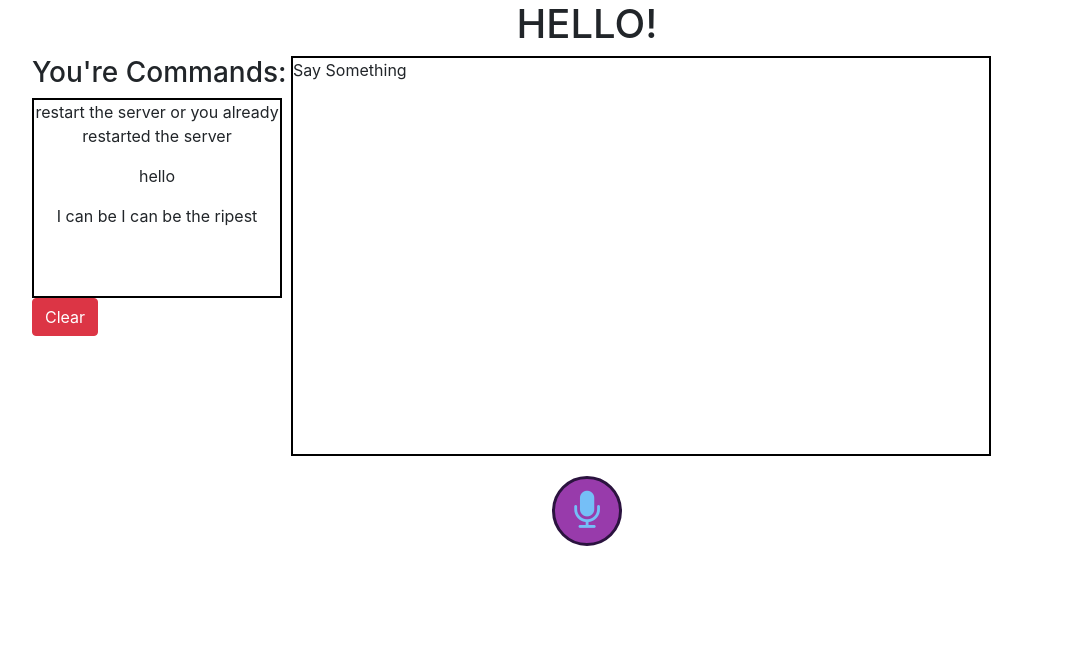
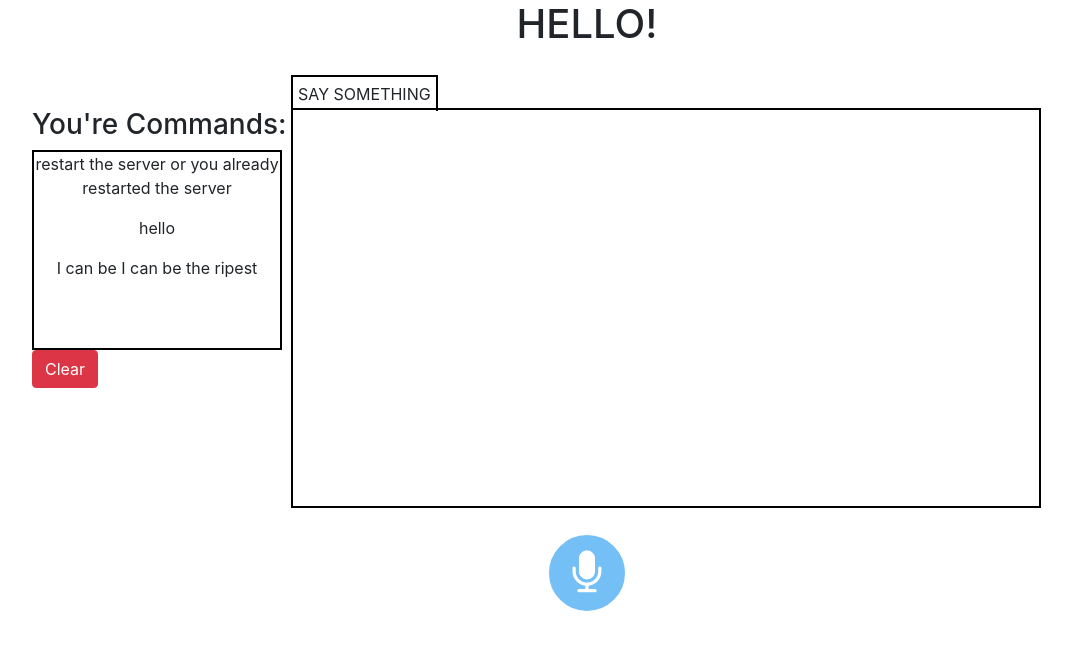
Before and after one commit to haythamodeh/VoiceAssistant, a Django app: template apps/voice_app/templates/voice_app/index.html in a window 1280 px wide. Shown: the top 650 px of the page, without its empty margins (53-1125 px from the left). Run offline with Django 3.2, Linux system fonts and the light colour scheme; the template is opened without the code that fills it: values that come from a table or form of the project are taken from there, others are empty; data comes from the database, SQL or seed files in the repository; both versions use the stored data as it was after the commit; parts of the project's set-up code (start-up, migrations or seed data) failed here and were passed over; some libraries are stand-ins or nearby versions.

Commit message:
added new-api, fixed clear error with session main_content

```diff
--- a/apps/voice_app/templates/voice_app/index.html
+++ b/apps/voice_app/templates/voice_app/index.html
@@ -15,28 +15,49 @@
             border: 2px solid #000;
             width: 250px;
         }
-        .activityLogWrapper, .main-content {
+        .activityLogWrapper, .main-content-wrapper {
             display: inline-block;
             vertical-align: top;
         }
         .main-content {
+            padding: 20px 20px;
             border: 2px solid #000;
-            width: 700px;
+            width: 750px;
             height: 400px;
             overflow: scroll;
 
         }
+        .phrase {
+            position: absolute;
+            margin-top: -33px;
+            padding: 5px 5px;
+            border-top: 2px solid #000;
+            border-right: 2px solid #000;
+            border-left: 2px solid #000;
+        }
+        /* @keyframes micbtn {
+            0%   {color: rgb(232, 255, 83);}
+            25%  {color: rgb(130, 69, 252)}
+            50%  {color: rgb(239, 122, 20);}
+            100% {color: rgb(69, 218, 20);}
+        } */
+
         .micbtn {
             border-radius: 50%;
-            width: 70px;
-            height: 70px;
-            font-size: 40px;
-            background-color:rgb(152, 59, 171);
-            color: rgb(117, 191, 247);
-            border: 3px solid rgb(43, 19, 63);
+            width: 90px;
+            height: 90px;
+            font-size: 45px;
+            background-color:rgb(117, 191, 247);
+            color: #fff;
+            border: 7px solid #fff;
             margin-top: 20px;
-            transition: 0.3s
+            animation-name: micbtn;
+            animation-duration: 2s;
+            animation-iteration-count: infinite;
+            transition: 0.3s;
+
         }
+
         .micbtn:focus {
             outline: none;
         }
@@ -45,6 +66,11 @@
             background-color:rgb(117, 191, 247);
             color: rgb(152, 59, 171);
         }
+        h1 {
+            margin-bottom: 60px;
+        }
+
+
     </style>
 </head>
 <body style="background-color: {{ request.session.color }};">
@@ -62,12 +88,25 @@
                 <input type="submit" value="Clear" class="btn btn-danger">
             </form>
         </div>
+        <div class="main-content-wrapper">
+        <p class="phrase">{{last_phrase.content.upper}}</p>
         <div class="main-content">
+
             {% for i in request.session.main_content %}
                 {{ i | safe }}
             {% endfor %}
-            <p>{{last_phrase.content}}</p>
+
+            {% if last_phrase.content == request.session.last_news_command %}
+                {% for article in request.session.bitcoin.articles %}
+                        <p style="color: green;">{{article.title}}</p>
+                        <p>{{article.content}}</p>
+                        <p><a href="{{article.url}}" target="_blank">{{article.url}}</a></p>
+                        <hr>
+                {% endfor %}
+            {% endif %}
+
         </div>
+    </div>
         <div class="button text-center">
             <form action="/voice">
                 <!-- <input id = "myBtn" type="submit" value="Press To Talk" class="btn btn-primary fa fa-microphone" onkeypress="submitOnEnter(this, event);" /> -->
```
Also changed, not shown: apps/voice_app/views.py (+18 -24 lines), requirements.txt (+17 -3 lines), db.sqlite3, 1 other file.
